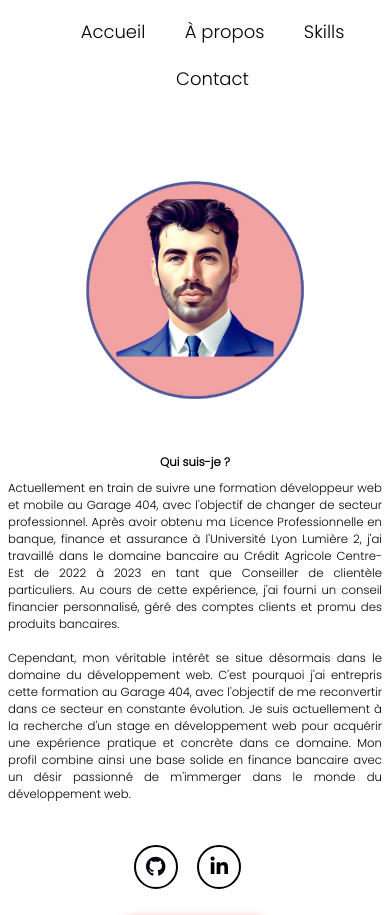
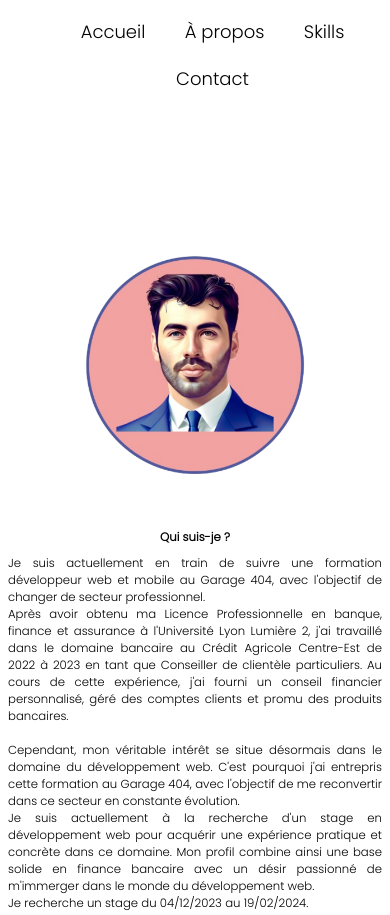
Before and after one commit to HHOZKAN/Portfolio, a plain HTML site: page about.html in a window 390 px wide. Shown: the top 915 px of the page. Drawn offline with Linux system fonts and the light colour scheme.

Commit message:
add new project

```diff
--- a/about.html
+++ b/about.html
@@ -32,8 +32,9 @@
         <div class="home-content">
             <h1>Qui suis-je ?</h1>
 
-            <p> Actuellement en train de suivre une formation développeur web et mobile au Garage 404, avec
-                l'objectif de changer de secteur professionnel. Après avoir obtenu ma Licence Professionnelle en banque,
+            <p> Je suis actuellement en train de suivre une formation développeur web et mobile au Garage 404, avec
+                l'objectif de changer de secteur professionnel. <br>
+                Après avoir obtenu ma Licence Professionnelle en banque,
                 finance et assurance à l'Université Lyon Lumière 2, j'ai travaillé dans le domaine bancaire au Crédit
                 Agricole Centre-Est de 2022 à 2023 en tant que Conseiller de clientèle particuliers. Au cours de cette
                 expérience, j'ai fourni un conseil financier personnalisé, géré des comptes clients et promu des
@@ -42,9 +43,12 @@
 
                 Cependant, mon véritable intérêt se situe désormais dans le domaine du développement web. C'est pourquoi
                 j'ai entrepris cette formation au Garage 404, avec l'objectif de me reconvertir dans ce secteur en
-                constante évolution. Je suis actuellement à la recherche d'un stage en développement web pour acquérir
+                constante évolution. <br>
+                Je suis actuellement à la recherche d'un stage en développement web pour acquérir
                 une expérience pratique et concrète dans ce domaine. Mon profil combine ainsi une base solide en finance
                 bancaire avec un désir passionné de m'immerger dans le monde du développement web.
+                <br>
+                Je recherche un stage du 04/12/2023 au 19/02/2024.
             </p>
             <div class="social-media">
                 <a href="https://github.com/HHOZKAN" style="--i:7" target="_blank"><i class="fa-brands fa-github" style="color: #01060e;"></i></a>
--- a/skills.css
+++ b/skills.css
@@ -280,7 +280,7 @@ h2 {
 }
 
 .grid .five {
-    background: url(./images/Luxury.png);
+    background: url(./images/quiz.png);
     background-repeat: no-repeat;
     background-size: cover;
     background-position: top;
--- a/style.css
+++ b/style.css
@@ -333,7 +333,7 @@ body {
 
     .home {
         padding: 0;
-        margin-top: 20%;
+        margin-top: 40%;
         flex-direction: column;
         /* Inverser l'ordre des éléments pour les aligner verticalement */
         align-items: center;
```
Also changed, not shown: skills.html (+2 -2 lines), images/quiz.png (added).
